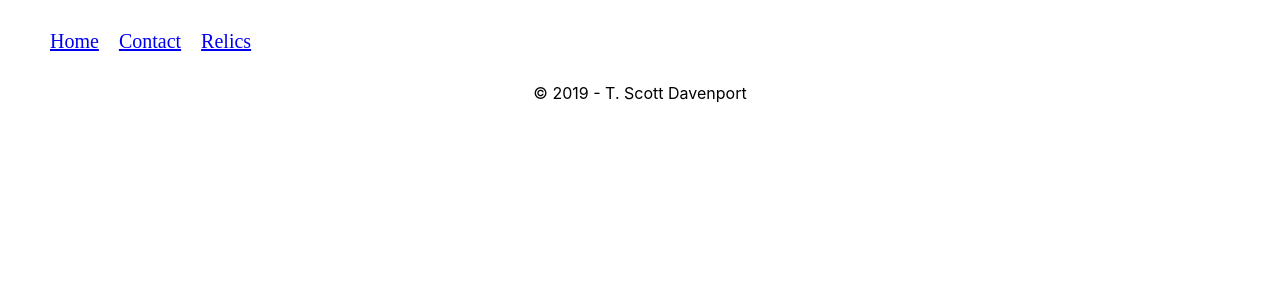
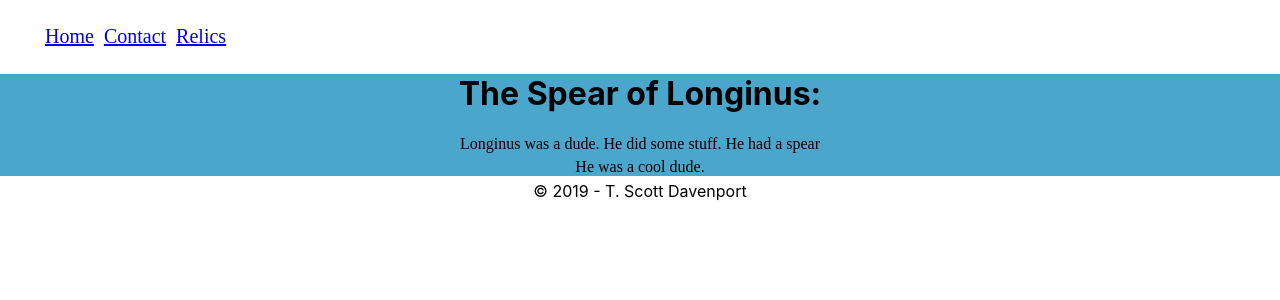
Before and after one commit to ReaganADavenport/press-A-to-begin, a React (Create React App) app: page /relics/spear in a window 1280 px wide. Shown: the top 300 px of the page. Built offline with nearby package versions, Linux system fonts and the light colour scheme.

Commit message:
added the page for the spear of Longinus

```diff
--- a/src/App.js
+++ b/src/App.js
@@ -4,7 +4,8 @@ import {BrowserRouter as Router, Route} from 'react-router-dom';
 import Header from './components/header';
 import Home from './components/home/home';
 import Contact from './components/contact/contact';
-import Relics from './components/relics/relics';
+import RelicsList from './components/relics/relics';
+import Spear from './components/relics/Spear';
 import Footer from './components/footer';
 
 import './App.css';
@@ -16,7 +17,8 @@ function App() {
       <Header />
       <Route path='/' exact component={Home}/>
       <Route path='/contact' exact component={Contact}/>
-      <Route path='/relics' exact component={Relics}/>
+      <Route path='/relics' exact component={RelicsList}/>
+      <Route path='/relics/spear' component={Spear}/>
       <Footer />
       </Router>
     </div>
--- a/src/components/contact/contact.css
+++ b/src/components/contact/contact.css
@@ -1,3 +1,9 @@
 .Contact{
     background-color:#6CB3D1;
+    margin: 0;
+    padding: 5px;
 }
+
+.Contact p {
+    font-size: 20px;
+}
--- a/src/components/contact/contact.js
+++ b/src/components/contact/contact.js
@@ -9,6 +9,7 @@ const Home = () => {
         <div className="Contact">
         <h1>Contact Information</h1>
         <p>Email: someone@something.com</p>
+        <p>Twiter: TScottDavenport@twitter</p>
         <p>Something Else: Whatever</p>
         </div>
     )
--- a/src/components/header.js
+++ b/src/components/header.js
@@ -12,7 +12,7 @@ const LinkStyles = styled.ul`
     a{
         align-content: space-between;
         display: flex;
-        margin: 5px;
+        margin: 0;
         padding: 5px;
     }
 `
--- a/src/components/home/home.css
+++ b/src/components/home/home.css
@@ -1,3 +1,4 @@
 .Home {
     background-color: #B6C4D1;
+    padding: 5px;
 }
--- /dev/null
+++ b/src/components/relics/Spear.js
@@ -0,0 +1,15 @@
+import React from 'react';
+
+import './relics.css';
+
+const Spear = () => {
+    return(
+        <div className="Spear">
+        <h1>The Spear of Longinus:</h1>
+            <p>Longinus was a dude. He did some stuff. He had a spear</p>
+            <p>He was a cool dude.</p>
+        </div>
+    )
+}
+
+export default Spear;
--- a/src/components/relics/relics.css
+++ b/src/components/relics/relics.css
@@ -12,9 +12,20 @@
     color: white;
     display: flex;
     font-family: 'Amiri', serif;
-    font-size: 25px;
+    font-size: 20px;
     justify-content: center;
     text-align: center;
     list-style-type: none;
     margin: 5px;
 }
+
+.Spear {
+    background-color: #4AA7CB;
+}
+
+.Spear p {
+    font-family: 'Amiri', serif;
+    font-size: 16px;
+    justify-content: center;
+    margin: 5px;
+}
--- a/src/components/relics/relics.js
+++ b/src/components/relics/relics.js
@@ -18,16 +18,15 @@ const RelicStyles = styled.ul`
         align-content: center;
         justify-content: center;
         color: white;
-    }
-`
+    }`
 
-const Relics = () => {
+const RelicsList = () => {
     return(
         <div className="Relic">
         <h1>Relics From Book1:</h1>
         <RelicStyles>
             <li>
-                <Link to={`/`}>Spear of Longinus</Link>
+                <Link to={`relics/spear`}>Spear of Longinus</Link>
             </li>
             <li>
                 <Link to={`/`}>Breastplate of St. Patrick</Link>
@@ -35,9 +34,15 @@ const Relics = () => {
             <li>
                 <Link to={`/`}>I Can't remember the rest</Link>
             </li>
+            <li>
+                <Link to={`/`}>The Lantern of St. Florian</Link>
+            </li>
+            <li>
+                <Link to={`/`}>The Cloak of St. Martin</Link>
+            </li>
         </RelicStyles>
         </div>
     )
 }
 
-export default Relics;
+export default RelicsList;
```
